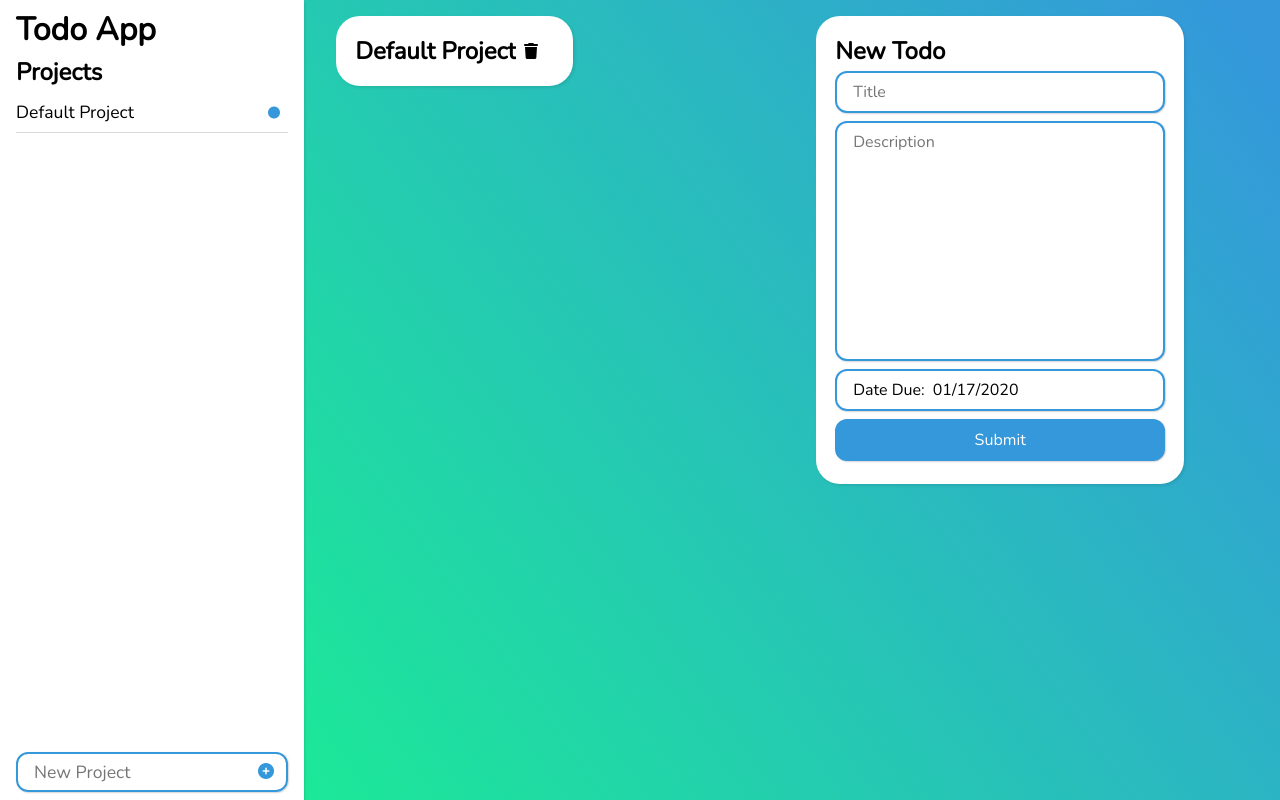
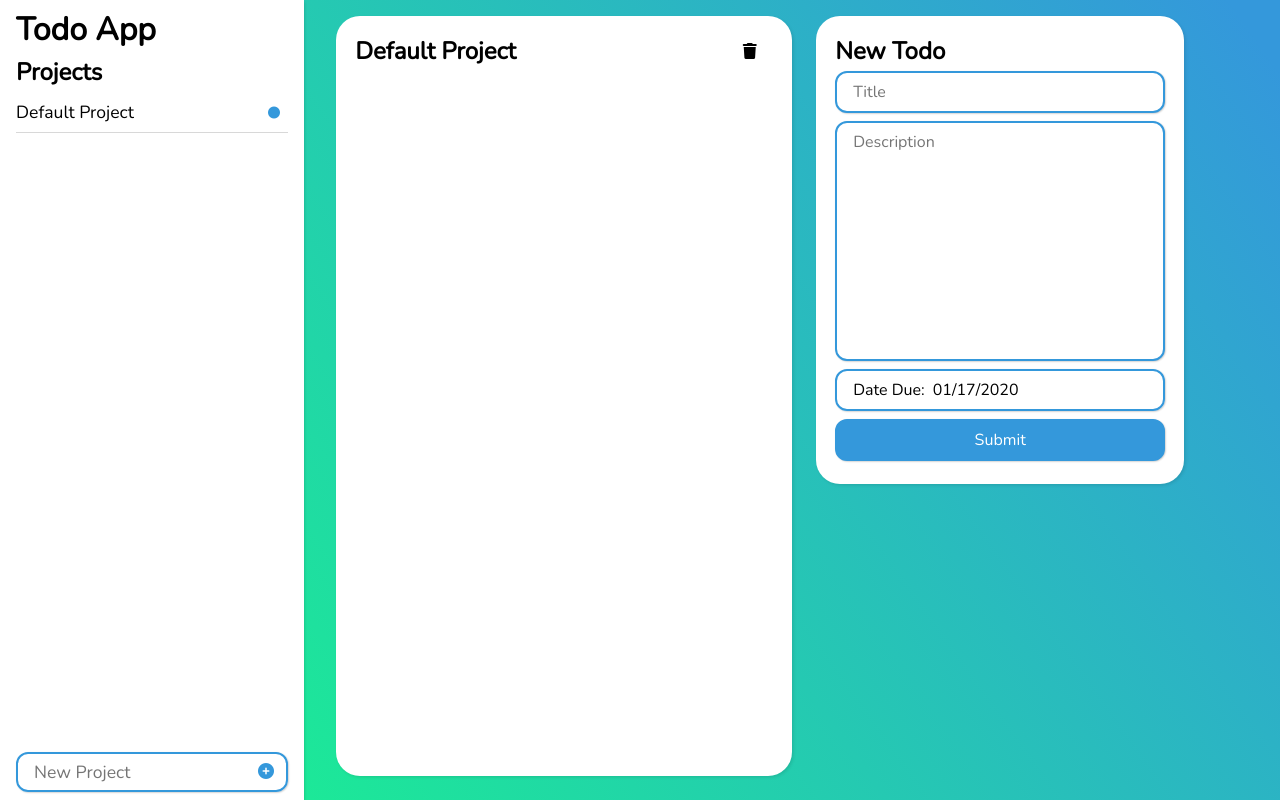
Before and after one commit to ManuelGarciaF/todo-app-react, a React (Create React App) app: page / in a window 1280 px wide. Built offline with nearby package versions, Linux system fonts and the light colour scheme.

Commit message:
fix card size

```diff
--- a/src/components/TodoListCard.scss
+++ b/src/components/TodoListCard.scss
@@ -1,4 +1,7 @@
 .c-todo-list-card {
+  width: 95%;
+  height: 95%;
+
   &__header {
     display: flex;
     flex-direction: row;
@@ -14,7 +17,7 @@
   &__list {
     overflow: hidden;
 
-    max-height: 90%;
+    max-height: 95%;
 
     &:hover {
       overflow-y: auto;
```
